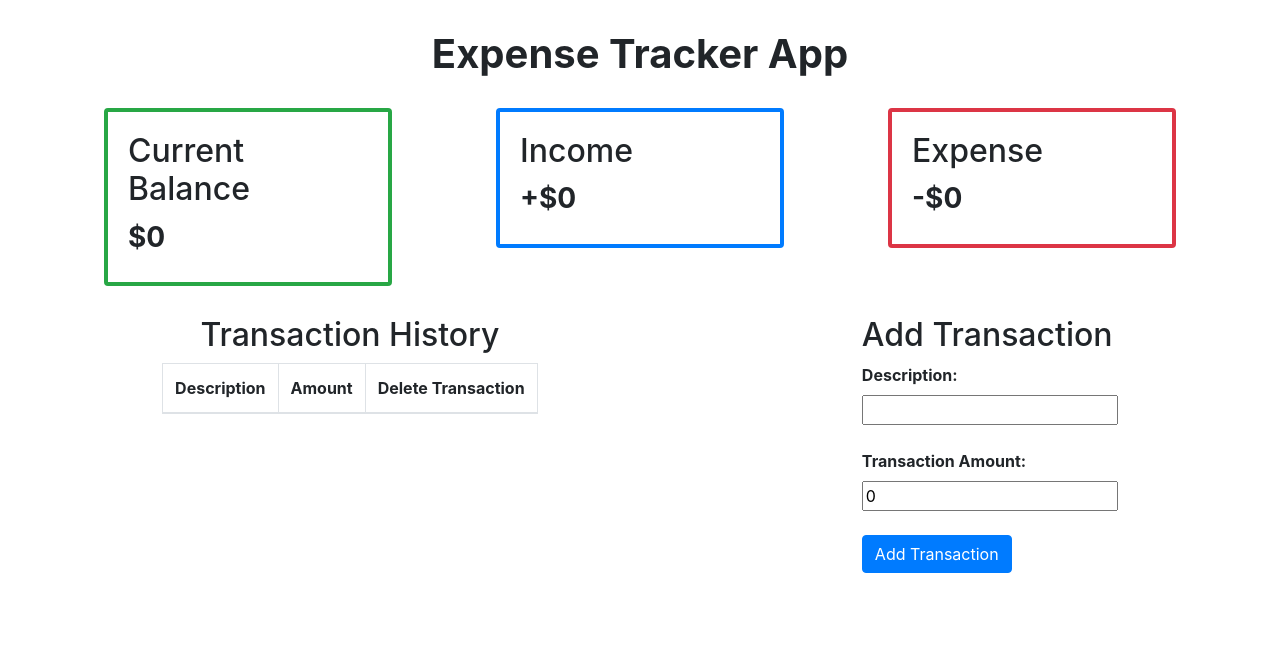
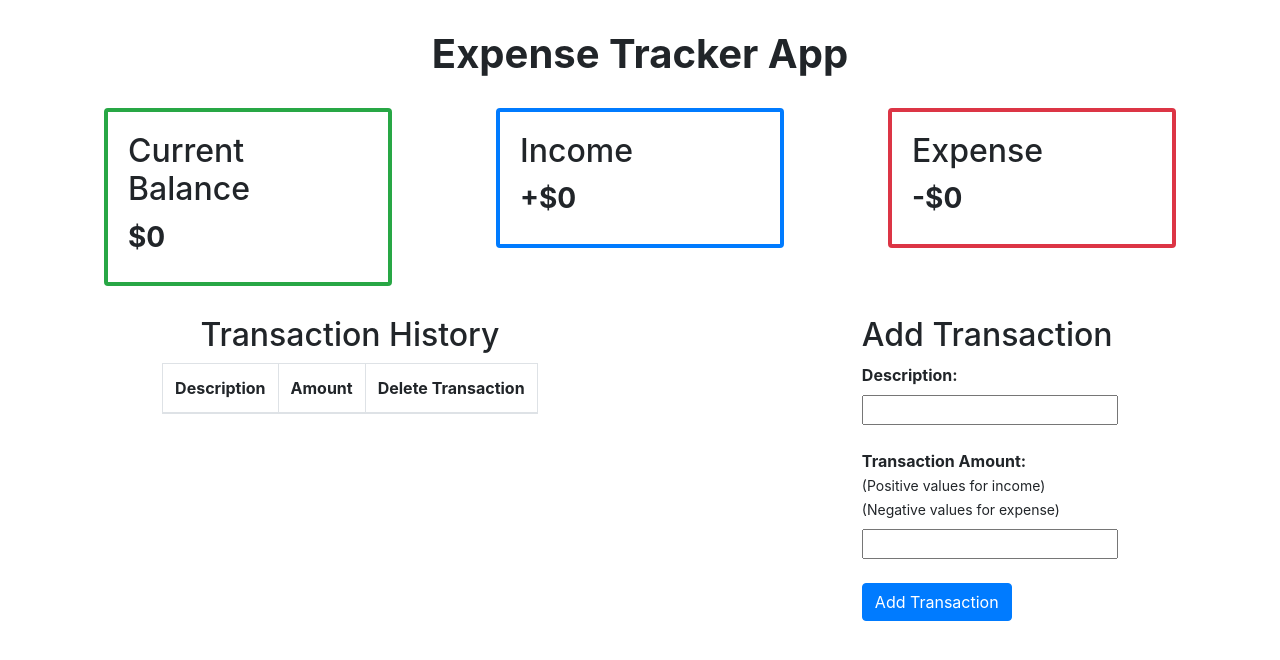
Before and after one commit to EhsanShakil/Expense-Tracker-App, a React (Create React App) app: page / in a window 1280 px wide. Shown: the top 660 px of the page. Built offline with nearby package versions, Linux system fonts and the light colour scheme.

Commit message:
Updating income component

```diff
--- a/src/Components/AddTransaction.js
+++ b/src/Components/AddTransaction.js
@@ -3,7 +3,7 @@ import { GlobalContext } from "../Context/GlobalState";
 
 const AddTransaction = () => {
   const [description, setDescription] = useState("");
-  const [amount, setAmount] = useState(0);
+  const [amount, setAmount] = useState();
 
   const { addTransaction } = useContext(GlobalContext);
 
@@ -17,7 +17,7 @@ const AddTransaction = () => {
     };
     addTransaction(newTransaction);
 
-    setAmount(0);
+    setAmount("");
     setDescription("");
   };
 
@@ -40,6 +40,13 @@ const AddTransaction = () => {
         <br />
         <label htmlFor="transactionamount">
           <b>Transaction Amount:</b>
+          <br />
+
+          <span style={{ fontSize: "14px" }}>(Positive values for income)</span>
+          <br />
+          <span style={{ fontSize: "14px" }}>
+            (Negative values for expense)
+          </span>
         </label>
 
         <br />
--- a/src/Components/Income.js
+++ b/src/Components/Income.js
@@ -5,7 +5,7 @@ const Income = () => {
   const { transactions } = useContext(GlobalContext);
 
   const amount = transactions.filter((transaction) => transaction.amount > 0);
-  const income = transactions.map((income) => income.amount);
+  const income = amount.map((income) => income.amount);
   const total = income.reduce((total, item) => (total += item), 0);
 
   return (
```
